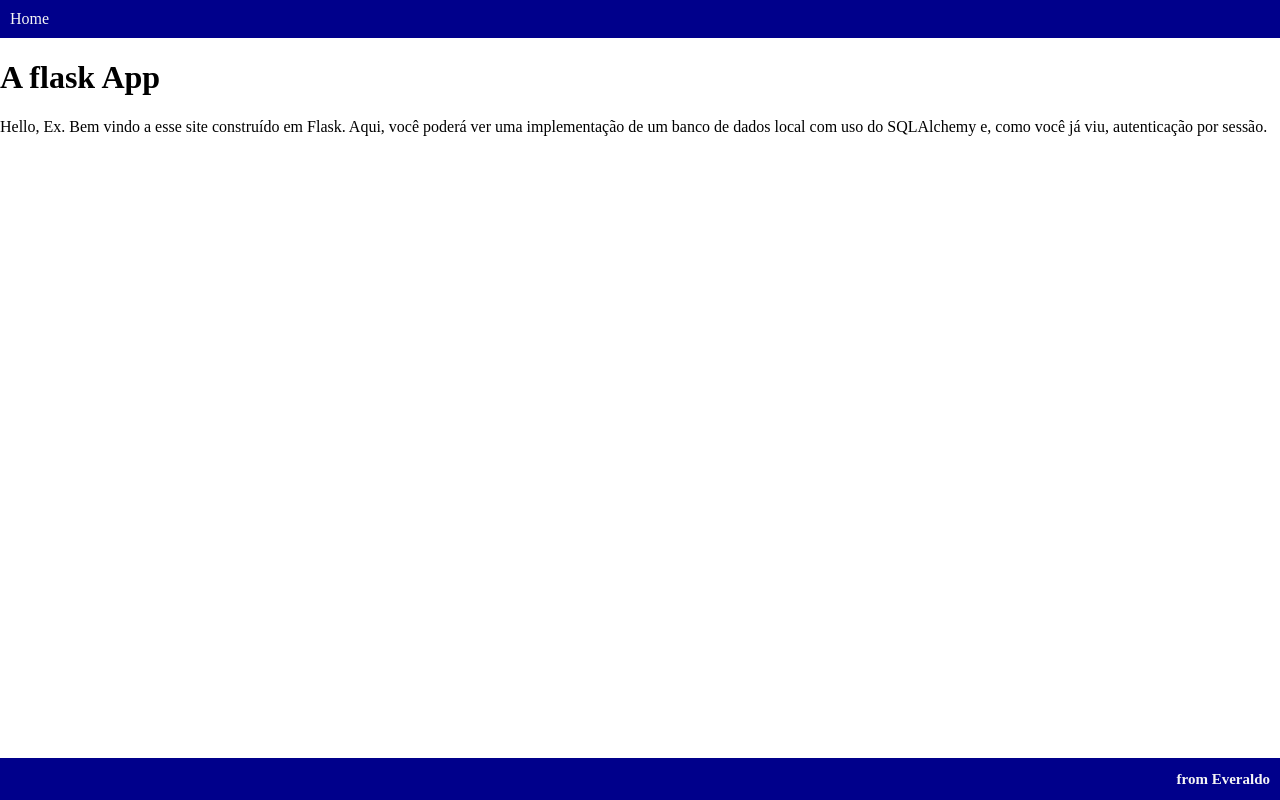
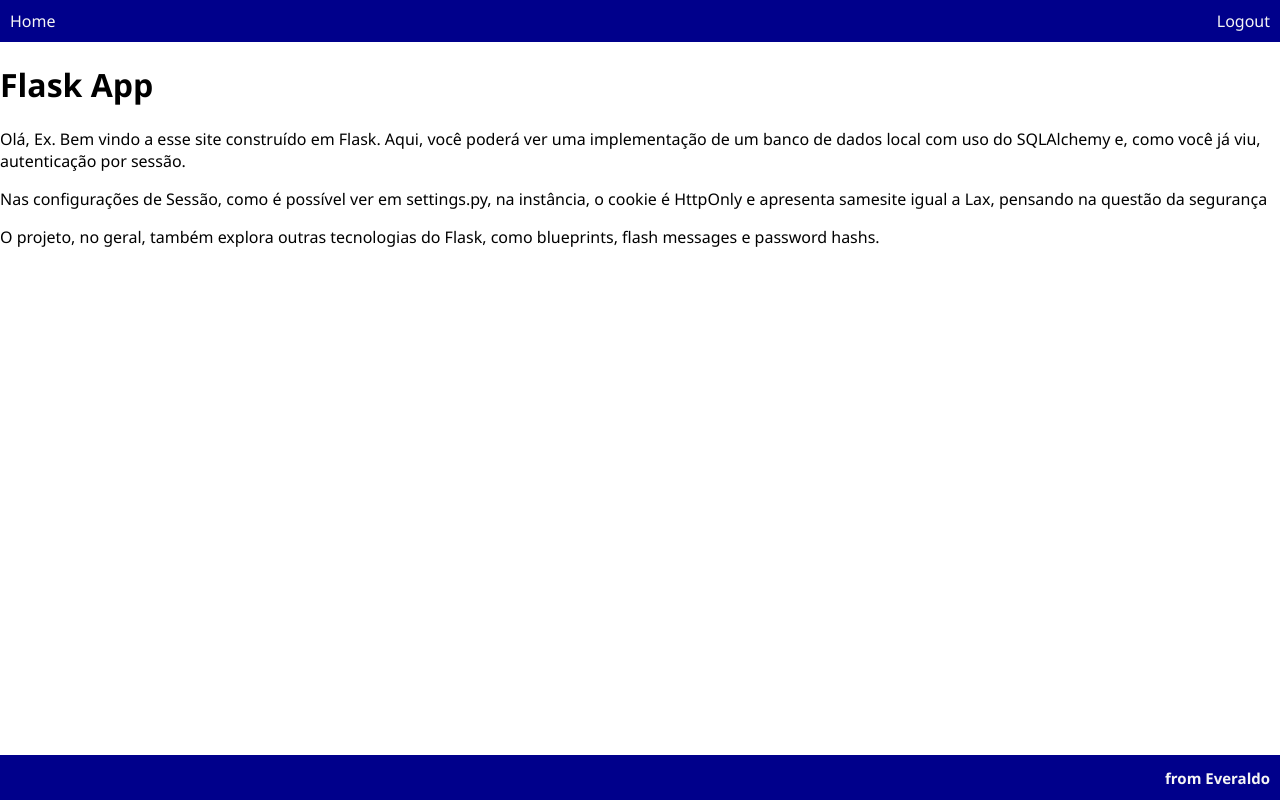
Before and after one commit to Everaldo451/Flask-Project, a Flask app: page / in a window 1280 px wide. Run offline with Flask 3, Linux system fonts and the light colour scheme; a user stored in the database is signed in.

Commit message:
atualizations

```diff
--- a/Project/__init__.py
+++ b/Project/__init__.py
@@ -11,6 +11,8 @@ def create_app():
 	app.register_blueprint(views.bp)
 	app.register_blueprint(auth.at)
 
+
+
 	db.init_app(app)
 
 	with app.app_context():
--- a/Project/application/views.py
+++ b/Project/application/views.py
@@ -5,6 +5,7 @@ bp = Blueprint('bp',__name__,url_prefix="/")
 
 @bp.context_processor
 def processor():
+
 	if session.get("id"):
 		user = User.query.filter_by(id=int(session.get("id"))).first()
 		return {"user":user}
--- a/Project/static/index.css
+++ b/Project/static/index.css
@@ -1,3 +1,8 @@
+* {
+  box-sizing: border-box;
+  font-family:'Segoe UI', Tahoma, Geneva, Verdana, sans-serif;
+}
+
 body,html{
   padding:0;
   margin: 0;
--- a/Project/templates/home.html
+++ b/Project/templates/home.html
@@ -4,17 +4,21 @@
 
 {% block main %}
     <main>
-      <h1>A flask App</h1>
+      <h1>Flask App</h1>
       <p>
-       Hello{% if user %},  {{user.username}}{% endif %}.
+       Olá{% if user %},  {{user.username}}{% endif %}.
         Bem vindo a esse site construído em Flask. Aqui, você
         poderá ver uma implementação de um banco de dados local
-        com uso do SQLAlchemy
-        {% if user %} e, como você já viu,
-        {% else %}
-        , além de
+        com uso do SQLAlchemy{% if user %} e, como você já viu,
+        {% else %}, além de
         {% endif %}
          autenticação por sessão.
       </p>
+      <p>Nas configurações de Sessão, como é possível ver em settings.py, na instância,
+        o cookie é HttpOnly e apresenta samesite igual a Lax, pensando na questão da segurança
+      </p>
+      <p>O projeto, no geral, também explora outras tecnologias do Flask, como blueprints,
+        flash messages e password hashs.
+      </p>
     </main>
 {% endblock %}
--- a/Project/templates/index.html
+++ b/Project/templates/index.html
@@ -6,18 +6,18 @@
   <meta charset="UTF-8"/>
   <meta name="author" content="Everaldo Veloso"/>
   <title>Flask - {% block title %}{% endblock %}</title>
-  <link rel="stylesheet" href={{url_for('static', filename='index.css')}}/>
+  <link rel="stylesheet" href="{{url_for('static', filename='index.css')}}"/>
 </head>
 <body>
   <div class="wraper">
     <header>
       <nav>
         <ul>
-          <li><a href={{url_for('bp.home')}}>Home</a></li>
+          <li><a href="{{url_for('bp.home')}}">Home</a></li>
           {% if user %}
-          <li></li>
+          <li><a href="{{url_for('auth.logout')}}">Logout</a></li>
           {% else %}
-          <li><a href={{url_for('bp.login')}}>Login</a></li>
+          <li><a href="{{url_for('bp.login')}}">Login</a></li>
           {% endif %}
         </ul>
       </nav>
```
Also changed, not shown: Project/application/auth.py (+19 -15 lines), instance/settings.py (+5 -2 lines), Project/static/home.css (added), Project/static/login.css (added), instance/flask.db (deleted), instance/test.db (added).
